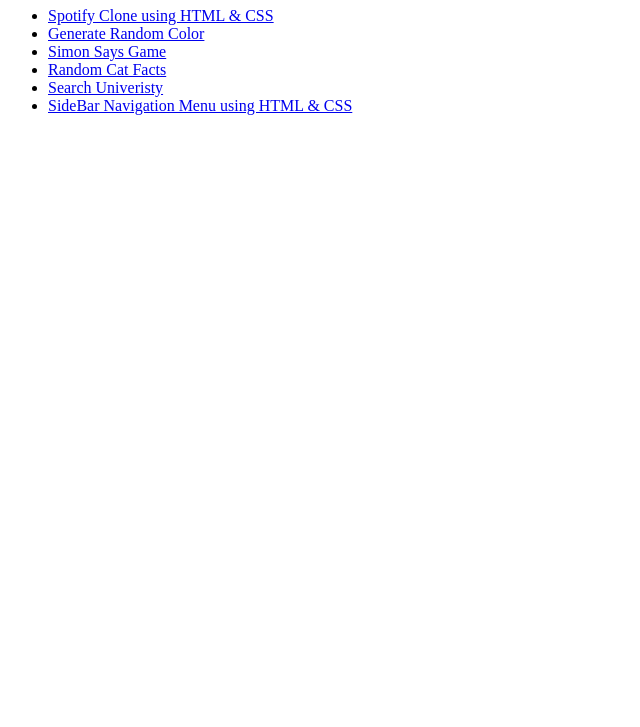
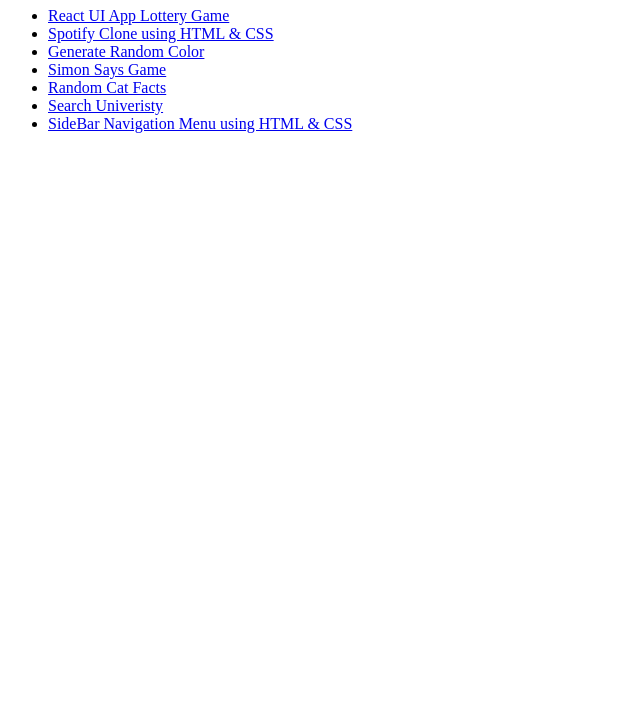
Before and after one commit to asif-shaikh-github/asif-shaikh-github.github.io, a plain HTML site: page index.html in a window 1280 px wide. Shown: the part 73-800 px from the top of the page, without its empty margins (0-640 px from the left). Drawn offline with Linux system fonts and the light colour scheme.

Commit message:
Update index.html

```diff
--- a/index.html
+++ b/index.html
@@ -6,6 +6,7 @@
 <body>
     <h1>Welcome to My GitHub Projects</h1>
     <ul>
+        <li><a href="https://lottery-game-zeta-kohl.vercel.app/">React UI App Lottery Game</a></li>
         <li><a href="https://asif-shaikh-github.github.io/SpotifyClone/">Spotify Clone using HTML & CSS</a></li>
         <li><a href="https://asif-shaikh-github.github.io/Generate-Random-Color/">Generate Random Color</a></li>
         <li><a href="https://asif-shaikh-github.github.io/Simon-Says-Game/">Simon Says Game</a></li>
```
